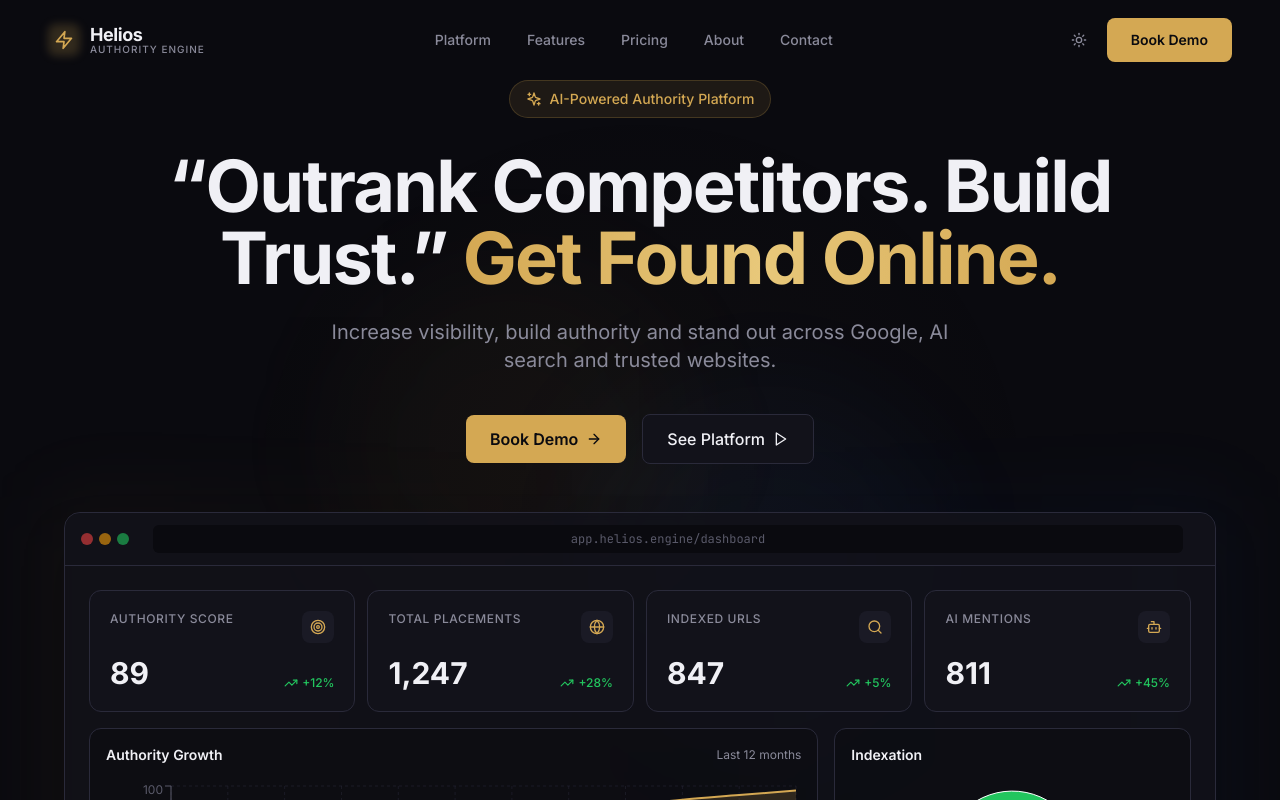
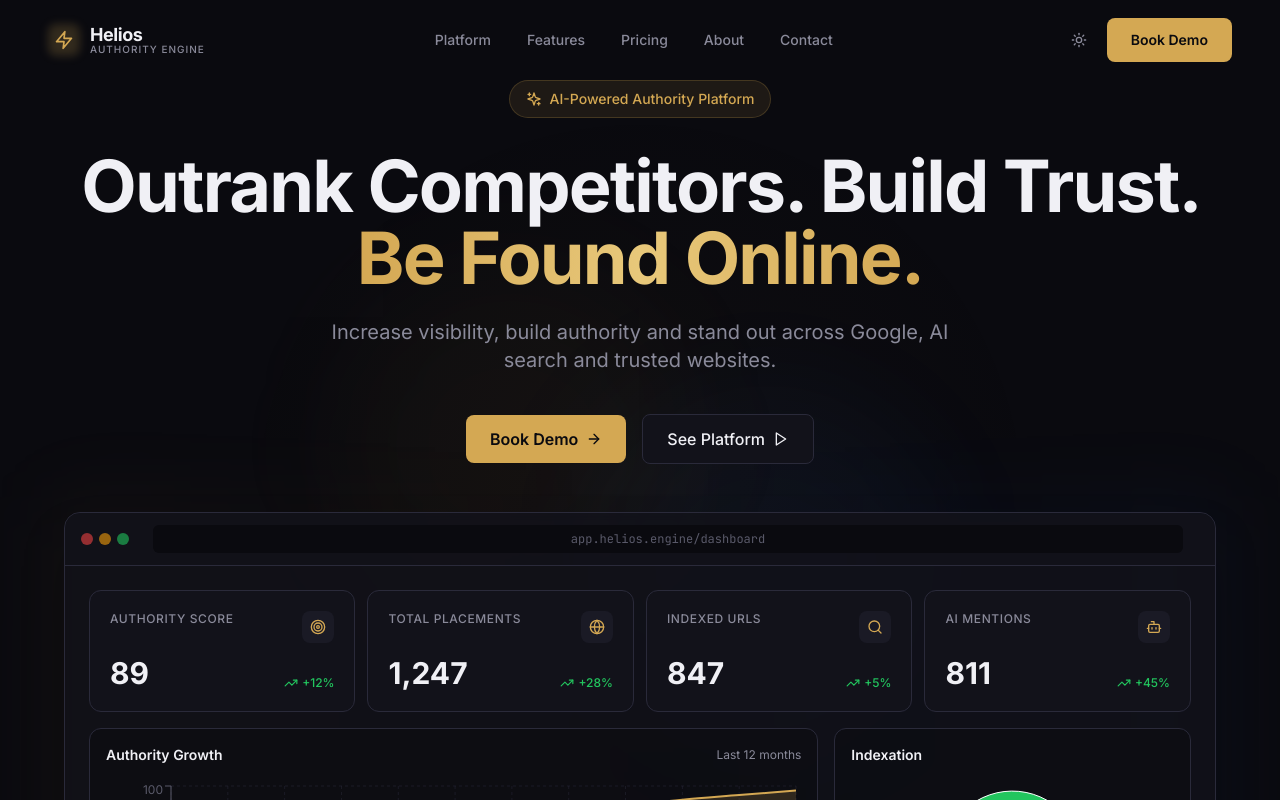
Before and after one commit to OrganicChris111/helios-authority-engine, a React (Vite) app: page / in a window 1280 px wide. Shown: the top 800 px of the page. Built offline with nearby package versions, Linux system fonts and the light colour scheme.

Commit message:
Update HomePage.tsx

```diff
--- a/src/pages/HomePage.tsx
+++ b/src/pages/HomePage.tsx
@@ -71,8 +71,8 @@
             </motion.div>
 
             <h1 className="text-4xl sm:text-5xl md:text-6xl lg:text-7xl font-bold text-helios-text tracking-tight mb-6 leading-tight">
-              “Outrank Competitors. Build Trust.”{' '}
-              <span className="text-gradient-gold">Get Found Online.</span>
+              Outrank Competitors. Build Trust.{' '}
+              <span className="text-gradient-gold">Be Found Online.</span>
               <br className="hidden sm:block" />
             </h1>
 
```
